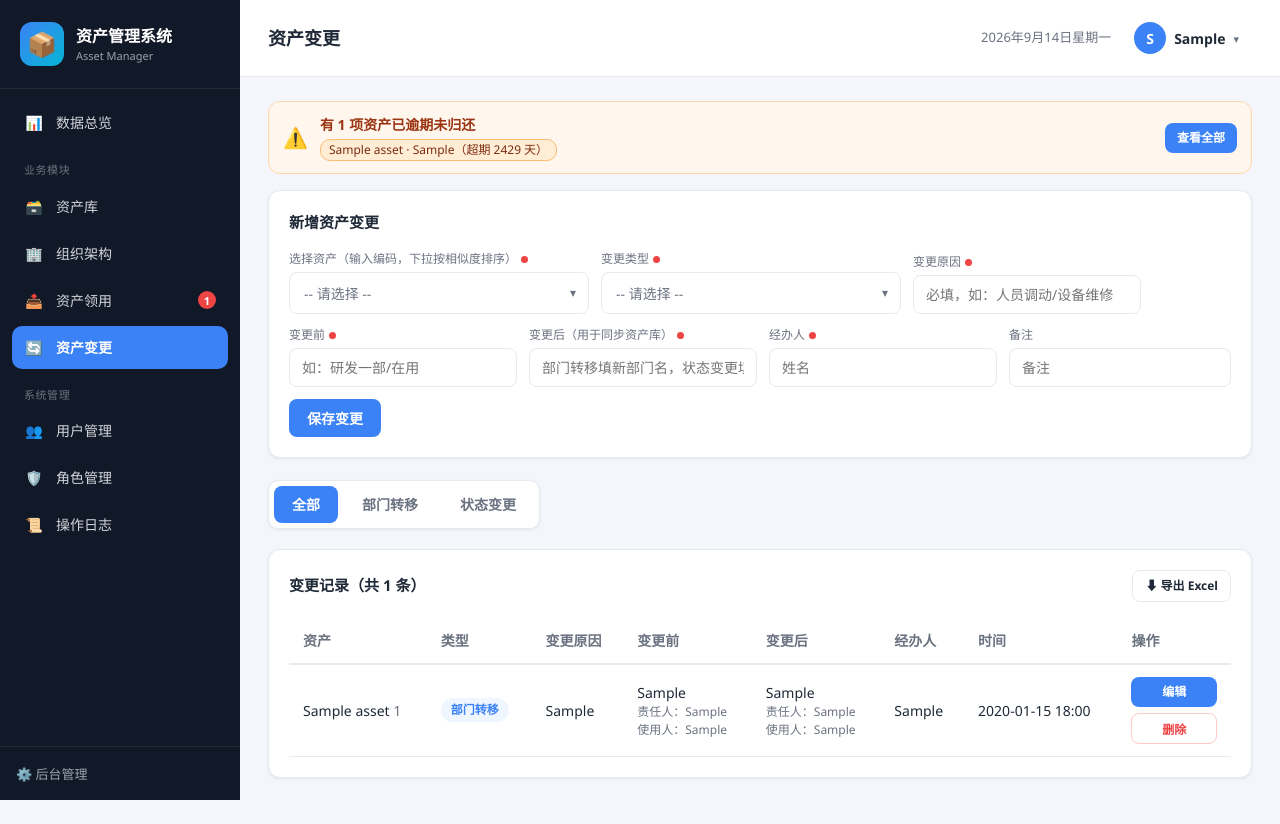
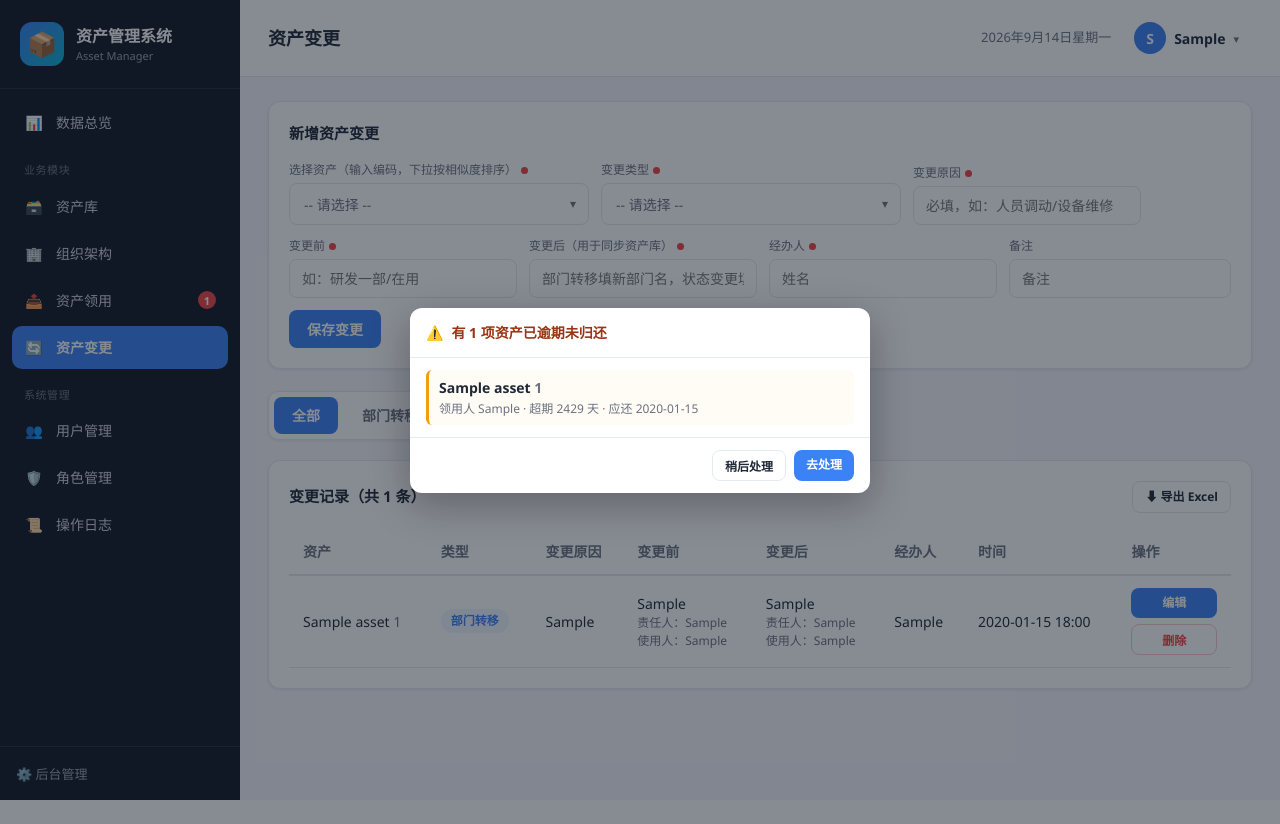
Before and after one commit to hmzztwj/Asset-Management-System, a Django app: page /change/ in a window 1280 px wide. After the commit the page ends 800 px from the top, so only its background shows below. Run offline with Django 5.2, Linux system fonts and the light colour scheme; a user stored in the database is signed in; tables that the repository leaves empty hold one stand-in row (values such as "Sample post").

Commit message:
refactor(overdue): 逾期提醒不再挂到每个页面，改为登录后弹窗一次 + 仪表盘卡片
原来每个页面正文顶部都有一条逾期横幅（context processor 注入），
翻任何一页都被打断。改成只在两处出现：

- 进入系统时弹窗提醒一次：列出超期最久的 5 项（资产/领用人/超期天数/应还日期），
  「稍后处理」或「去处理」一键跳转；用 sessionStorage 按本地日期去重，
  同一会话同一天只弹一次，跨天或重开浏览器会重新提醒；
  storage 不可用（隐私模式）时宁可不弹，也不退回"每页都弹"
- 仪表盘的逾期清单卡片保持不变
- 侧栏「资产领用」红点徽标保留（很轻，当常驻入口提示）

其他：
- 无 view_requisition 权限的账号在 overdue_alert() 里直接返回 0
  （看不到领用菜单也无从处理），顺带省掉每页一次统计查询
- 弹窗支持 Esc / 点遮罩 / 按钮关闭，打开时锁滚动；窄屏下按钮纵向满宽
- 清掉 style.css 里 .alert-banner / .alert-chip 及其媒体查询，新增 .modal* 样式
- README 特性描述同步

验证：隔离库 35 项断言全通过（逾期口径、明细上限与排序、权限门、
8 个页面无横幅、弹窗/红点/卡片各就位、无逾期时全部不渲染、静态与模板无残留）；
真实库只读冒烟全 200，数据条数未变。

```diff
--- a/assets/context_processors.py
+++ b/assets/context_processors.py
@@ -27,10 +27,14 @@ def overdue_alert(request):
     """逾期主动提醒：为已登录用户提供逾期领用数量与前若干条明细。
 
     供两类位置使用：
-    - 侧栏「资产领用」菜单上的红色徽标（数量）；
-    - 页面顶部的全局提醒条（前 5 条 + 跳转「逾期」筛选）。
+    - 侧栏「资产领用」菜单上的红色徽标（数量，常驻但很轻）；
+    - 进入系统时弹出的提醒弹窗（前 5 条 + 跳转「逾期」筛选，同一天只弹一次）。
 
-    未登录、或数据库尚未就绪时一律返回 0，绝不影响页面渲染。
+    逾期**不再**做成每个页面正文顶部的常驻横幅 —— 那是打扰。
+
+    没有领用查看权限的账号直接返回 0：他们看不到领用菜单、也无从处理，
+    顺带省掉每页一次的统计查询。未登录、或数据库尚未就绪时同样返回 0，
+    绝不影响页面渲染。
     """
     empty = {'overdue_alert_count': 0, 'overdue_alert_items': []}
     user = getattr(request, 'user', None)
@@ -39,6 +43,10 @@ def overdue_alert(request):
     try:
         from django.utils import timezone
         from .models import Requisition
+        from .permissions import user_has_perm
+
+        if not user_has_perm(user, 'view_requisition'):
+            return empty
 
         today = timezone.localdate()
         qs = (
--- a/static/css/style.css
+++ b/static/css/style.css
@@ -710,21 +710,41 @@ body.mobile .tab { white-space: nowrap; flex: 0 0 auto; }
 }
 .nav-item { display: flex; align-items: center; }
 
-/* ---------- 全局逾期提醒条 ---------- */
-.alert-banner {
-    display: flex; align-items: center; gap: 12px;
-    background: #fff7ed; border: 1px solid #fed7aa; color: #9a3412;
-    border-radius: var(--radius); padding: 12px 14px; margin-bottom: 16px;
+/* ---------- 逾期提醒弹窗（只在进入系统时弹一次，不做常驻横幅） ---------- */
+.modal-mask {
+    position: fixed; inset: 0; z-index: 2000;
+    background: rgba(17, 24, 39, .5);
+    display: flex; align-items: center; justify-content: center;
+    padding: 16px;
 }
-.alert-banner-icon { font-size: 20px; flex: 0 0 auto; }
-.alert-banner-body { flex: 1; min-width: 0; }
-.alert-banner-title { font-weight: 700; margin-bottom: 4px; }
-.alert-banner-list { display: flex; flex-wrap: wrap; gap: 6px; }
-.alert-chip {
-    background: #ffedd5; border: 1px solid #fdba74; color: #7c2d12;
-    padding: 1px 8px; border-radius: 10px; font-size: 12px;
+/* display: flex 会盖掉 hidden 的默认表现，这里显式补回来 */
+.modal-mask[hidden] { display: none; }
+body.modal-open { overflow: hidden; }
+
+.modal {
+    width: 100%; max-width: 460px; max-height: 80vh; overflow: auto;
+    background: #fff; border-radius: var(--radius);
+    box-shadow: 0 12px 40px rgba(0, 0, 0, .28);
 }
-.alert-chip.muted { background: #f3f4f6; border-color: #e5e7eb; color: var(--muted); }
+.modal-head {
+    display: flex; align-items: center; gap: 8px;
+    padding: 14px 16px; border-bottom: 1px solid var(--border);
+    font-weight: 700; color: #9a3412;
+}
+.modal-icon { flex: 0 0 auto; }
+.modal-body { padding: 12px 16px; }
+.modal-foot {
+    display: flex; justify-content: flex-end; gap: 8px;
+    padding: 12px 16px; border-top: 1px solid var(--border);
+}
+.overdue-item {
+    background: #fffbf5; border-left: 3px solid var(--amber);
+    border-radius: 6px; padding: 7px 10px; margin-bottom: 8px;
+}
+.overdue-item:last-child { margin-bottom: 0; }
+.overdue-item-name { font-weight: 700; }
+.overdue-item-meta { color: var(--muted); font-size: 12px; margin-top: 2px; }
+body.mobile .modal { max-width: none; }
 
 /* ---------- 资产附件 ---------- */
 .attach-list { display: flex; flex-direction: column; gap: 8px; margin-top: 8px; }
@@ -741,8 +761,9 @@ body.mobile .tab { white-space: nowrap; flex: 0 0 auto; }
 .qr-thumb { width: 34px; height: 34px; display: block; background: #fff; border: 1px solid var(--border); border-radius: 4px; }
 
 @media (max-width: 720px) {
-    .alert-banner { flex-wrap: wrap; }
-    .alert-banner .btn { width: 100%; justify-content: center; }
+    .modal { max-width: none; }
+    .modal-foot { flex-direction: column-reverse; }
+    .modal-foot .btn { width: 100%; justify-content: center; }
 }
 
 /* ---------- 操作日志 ---------- */
--- a/templates/base.html
+++ b/templates/base.html
@@ -99,23 +99,6 @@
         </header>
 
         <div class="content">
-            {% if overdue_alert_count %}
-            <div class="alert-banner">
-                <div class="alert-banner-icon">⚠️</div>
-                <div class="alert-banner-body">
-                    <div class="alert-banner-title">有 {{ overdue_alert_count }} 项资产已逾期未归还</div>
-                    <div class="alert-banner-list">
-                        {% for it in overdue_alert_items %}
-                        <span class="alert-chip">{{ it.asset }} · {{ it.user }}（超期 {{ it.days }} 天）</span>
-                        {% endfor %}
-                        {% if overdue_alert_count > overdue_alert_items|length %}
-                        <span class="alert-chip muted">…等共 {{ overdue_alert_count }} 项</span>
-                        {% endif %}
-                    </div>
-                </div>
-                <a class="btn btn-sm" href="{% url 'requisition' %}?status=逾期">查看全部</a>
-            </div>
-            {% endif %}
             {% block content %}{% endblock %}
         </div>
     </main>
@@ -123,6 +106,33 @@
 
 <div id="toast-container" class="toast-container"></div>
 {{ messages_json|json_script:"toast-messages" }}
+
+{# 逾期提醒弹窗：只在这里出现，不再挂到每个页面的正文上 #}
+{% if overdue_alert_count %}
+<div class="modal-mask" id="overdue-modal" hidden>
+    <div class="modal" role="dialog" aria-modal="true" aria-labelledby="overdue-modal-title">
+        <div class="modal-head">
+            <span class="modal-icon">⚠️</span>
+            <span id="overdue-modal-title">有 {{ overdue_alert_count }} 项资产已逾期未归还</span>
+        </div>
+        <div class="modal-body">
+            {% for it in overdue_alert_items %}
+            <div class="overdue-item">
+                <div class="overdue-item-name">{{ it.asset }} <span class="muted">{{ it.asset_id }}</span></div>
+                <div class="overdue-item-meta">领用人 {{ it.user }} · 超期 {{ it.days }} 天 · 应还 {{ it.due_date|date:'Y-m-d' }}</div>
+            </div>
+            {% endfor %}
+            {% if overdue_alert_count > overdue_alert_items|length %}
+            <div class="muted" style="font-size:12px;">…等共 {{ overdue_alert_count }} 项</div>
+            {% endif %}
+        </div>
+        <div class="modal-foot">
+            <button type="button" class="btn btn-outline btn-sm" data-close>稍后处理</button>
+            <a class="btn btn-sm" href="{% url 'requisition' %}?status=逾期">去处理</a>
+        </div>
+    </div>
+</div>
+{% endif %}
 
 <script>
 document.getElementById('today').textContent = new Date().toLocaleDateString(
@@ -159,6 +169,46 @@ document.getElementById('today').textContent = new Date().toLocaleDateString(
             a.addEventListener('click', closeSidebar);
         });
     }
+})();
+
+// 逾期提醒弹窗：进入系统时提醒一次即可，不要每次翻页都弹。
+// 用 sessionStorage 记住"今天已经看过"，同一天同一会话内不再打扰；
+// 关掉浏览器或跨天再进来会重新提醒一次。
+(function () {
+    var modal = document.getElementById('overdue-modal');
+    if (!modal) return;
+
+    var store = null;
+    try {
+        sessionStorage.setItem('__t', '1');
+        sessionStorage.removeItem('__t');
+        store = sessionStorage;
+    } catch (e) {
+        // 隐私模式等场景下存储不可用：宁可不弹，也不要每页都弹
+        return;
+    }
+
+    var d = new Date();
+    var today = d.getFullYear() + '-' + (d.getMonth() + 1) + '-' + d.getDate();
+    var KEY = 'overdue-alert-seen';
+    if (store.getItem(KEY) === today) return;
+    store.setItem(KEY, today);
+
+    function close() {
+        modal.hidden = true;
+        document.body.classList.remove('modal-open');
+        document.removeEventListener('keydown', onKey);
+    }
+    function onKey(e) { if (e.key === 'Escape') close(); }
+
+    modal.hidden = false;
+    document.body.classList.add('modal-open');
+    modal.querySelectorAll('[data-close]').forEach(function (el) {
+        el.addEventListener('click', close);
+    });
+    // 点遮罩空白处也关闭
+    modal.addEventListener('click', function (e) { if (e.target === modal) close(); });
+    document.addEventListener('keydown', onKey);
 })();
 
 // 右上角头像下拉
```
Also changed, not shown: README.md.
